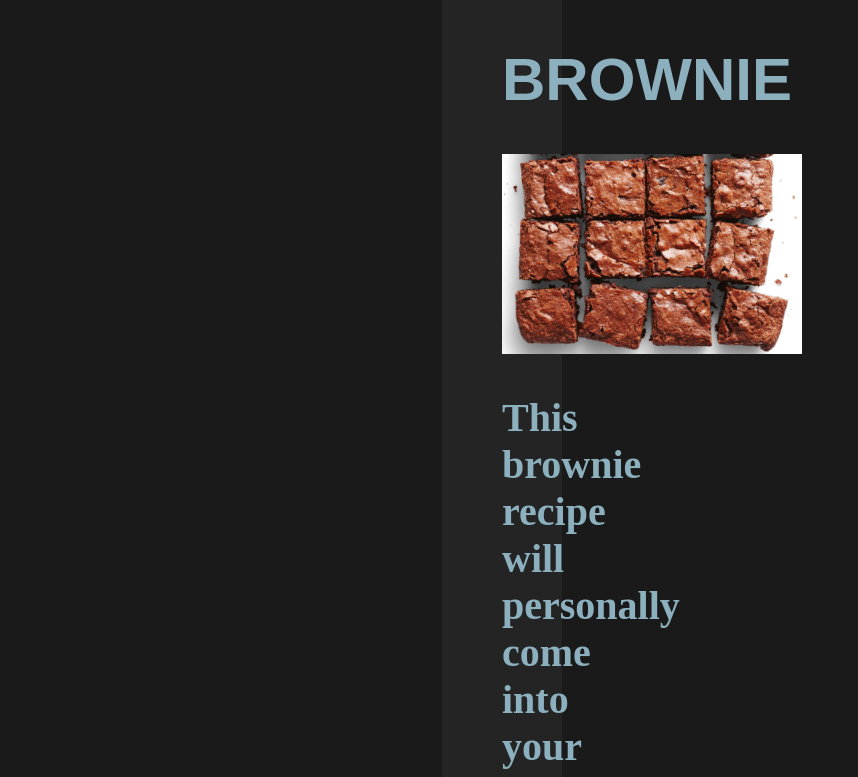
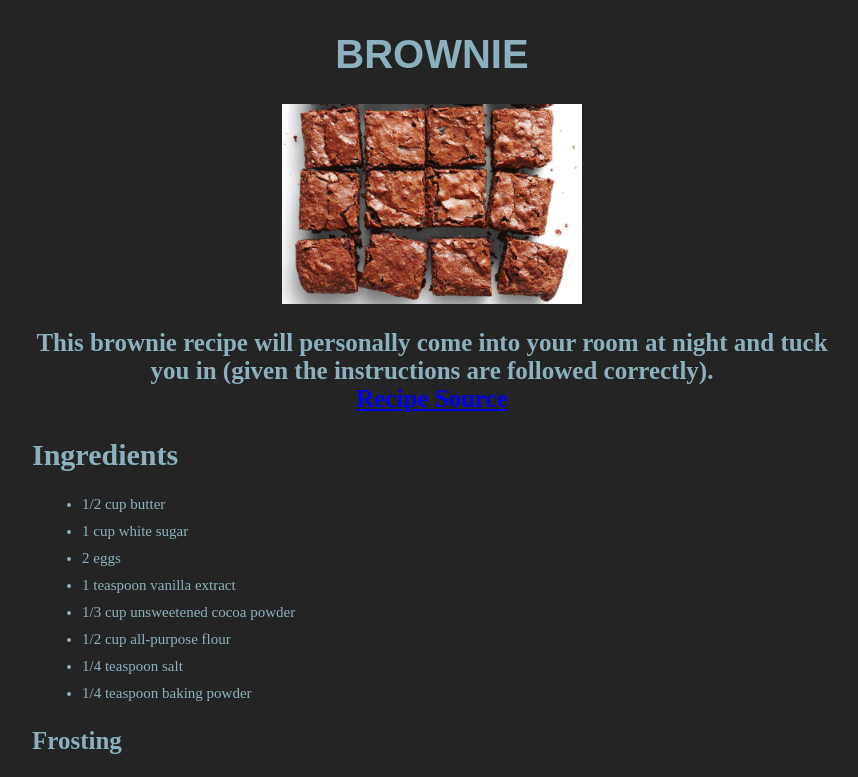
Before and after one commit to Ethan2272/odin-recipes, a plain HTML site: page recipes/brownies.html in a window 1280 px wide. Shown: the top 777 px of the page, without its empty margins (208-1066 px from the left). Drawn offline with Linux system fonts and the light colour scheme.

Commit message:
improved window scaling behavior by using a set max/min width for main content

```diff
--- a/recipes/brownies.html
+++ b/recipes/brownies.html
@@ -14,7 +14,7 @@
 
         <img src="./images/brownie.jpeg" alt="Completed Brownie" length="300" width="300">
 
-        <h3>This brownie recipe will personally come into your room at night and tuck you in (given the instructions are
+        <h3 class="description">This brownie recipe will personally come into your room at night and tuck you in (given the instructions are
             followed correctly). <br> <a href="https://www.allrecipes.com/recipe/10549/best-brownies/">Recipe Source</a>
         </h3>
 
--- a/recipes/styles.css
+++ b/recipes/styles.css
@@ -1,14 +1,16 @@
 body {
     background-color: rgb(26, 26, 26);
     color: rgb(140, 176, 189);
-    font-size: 20px;
+    font-size: 15px;
     margin: 0;
 }
 
 #mainContent {
-    margin: auto 650px;
+    margin: 0 auto;
     background-color: rgb(36, 36, 36);
     min-height: 99vh;
+    max-width: 800px;
+    min-width: 500px;
     padding: 5px 60px;
 }
 
@@ -17,24 +19,24 @@ img {
     margin-inline: auto;
 }
 
-h1, h3 {
+h1, .description {
     text-align: center;
 }
 
 h1 {
     font-family: fantasy;
-    font-size: 60px;
+    font-size: 40px;
 }
 
 h2{
-    font-size: 50px;
+    font-size: 30px;
 }
 
 h3 {
-    font-size: 40px;
+    font-size: 25px;
 }
 
 li{
-    font-size: 25px;
+    font-size: 15px;
     margin: 10px;
 }
--- a/styles.css
+++ b/styles.css
@@ -5,8 +5,10 @@ body {
 }
 
 #mainContent {
-    margin: auto 650px;
+    margin: 0 auto;
     text-align: center;
+    max-width:700px;
+    min-width: 500px;
 }
 
 ul {
```
Also changed, not shown: recipes/mango_lassi.html (+1 -1 lines), recipes/stromboli.html (+2 -2 lines).
